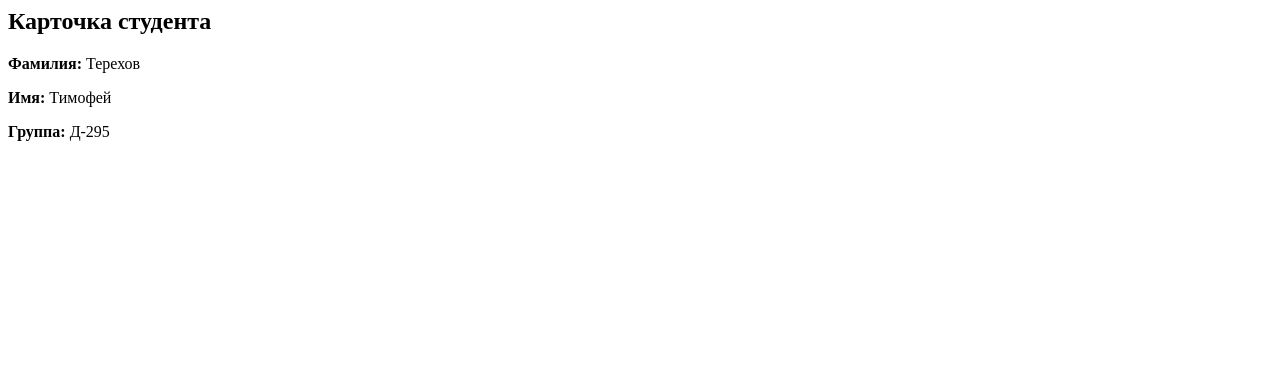
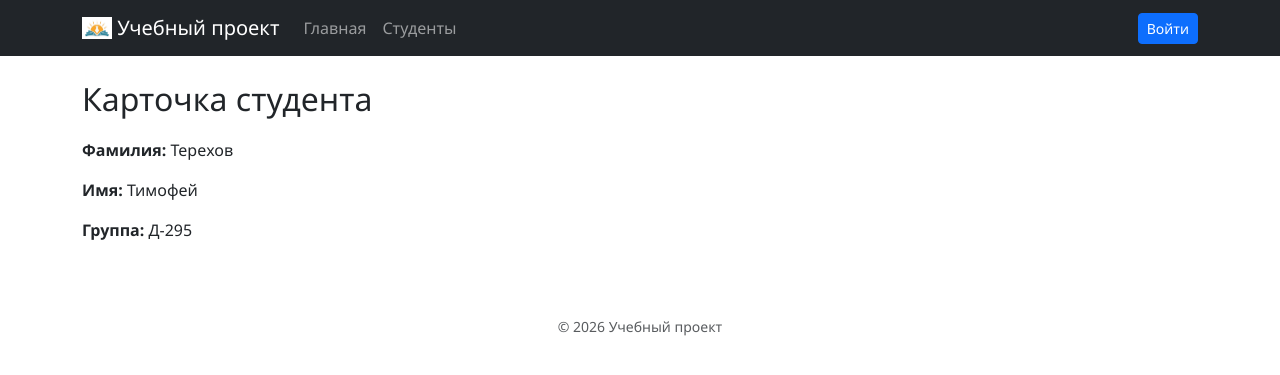
Before and after one commit to EgorovZaxar555/django_practic, a Django app: page /attendance/student/3/ in a window 1280 px wide. Shown: the top 375 px of the page. Run offline with Django 5.2, Linux system fonts and the light colour scheme; data comes from the database, SQL or seed files in the repository; both versions use the stored data as it was after the commit.

Commit message:
Правки

```diff
--- a/journal/attendance/templates/attendance/base.html
+++ b/journal/attendance/templates/attendance/base.html
@@ -19,6 +19,10 @@
                     class="d-inline-block align-top">
                 Учебный проект
             </a>
+            <ul class="navbar-nav">
+                <li class="nav-item"><a class="nav-link" href="/attendance/">Главная</a></li>
+                <li class="nav-item"><a class="nav-link" href="/attendance/students/">Студенты</a></li>
+            </ul>
 
             <div class="ms-auto d-flex align-items-center gap-2">
                 {% if user.is_authenticated %}
--- a/journal/attendance/templates/attendance/student_detail.html
+++ b/journal/attendance/templates/attendance/student_detail.html
@@ -1,4 +1,9 @@
+{% extends 'attendance/base.html' %}
+
+{% block content %}
+
 <h2>Карточка студента</h2>
 <p><b>Фамилия: </b>{{ student.last_name }}</p>
 <p><b>Имя: </b>{{ student.first_name }}</p>
 <p><b>Группа: </b>{{ student.group }}</p>
+{% endblock %}
```
Also changed, not shown: journal/db.sqlite3.
